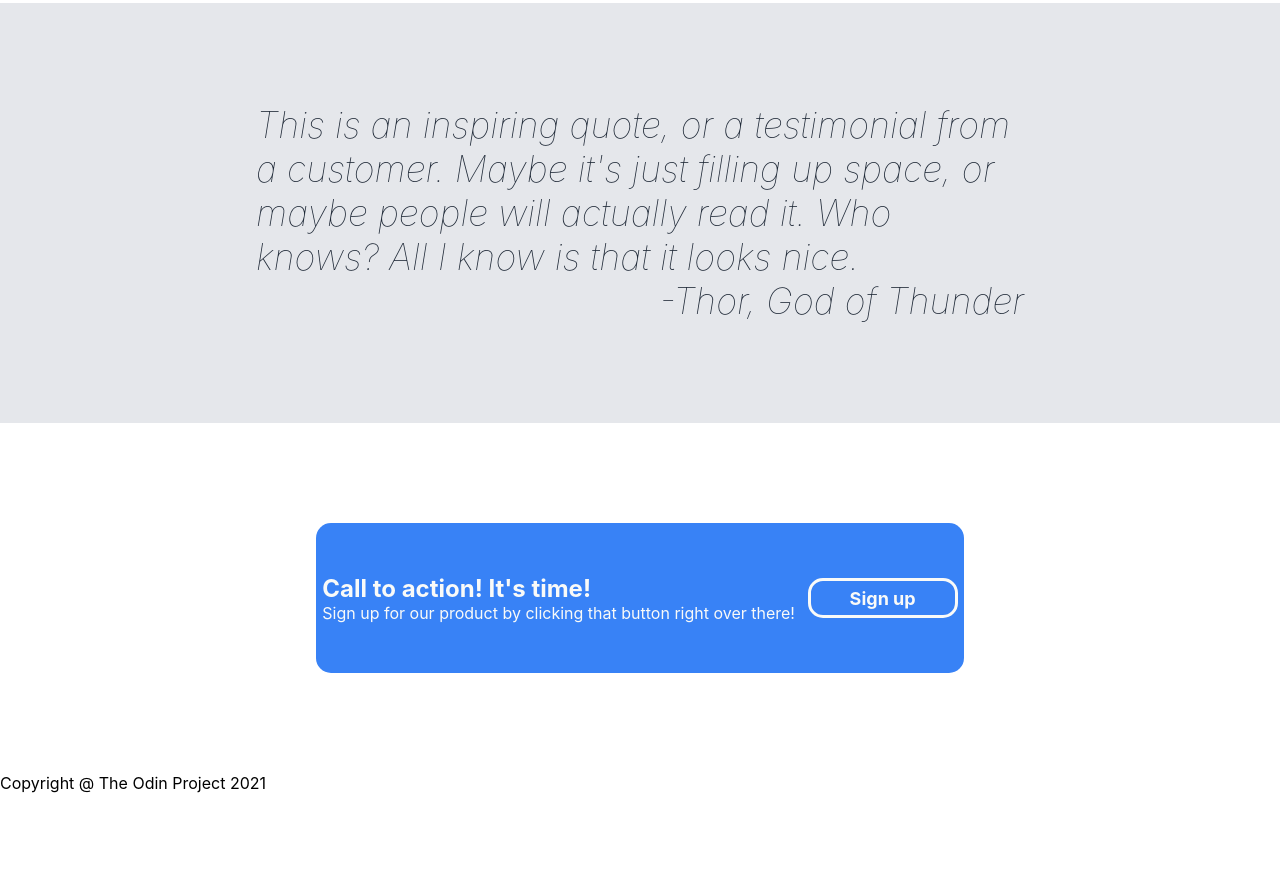
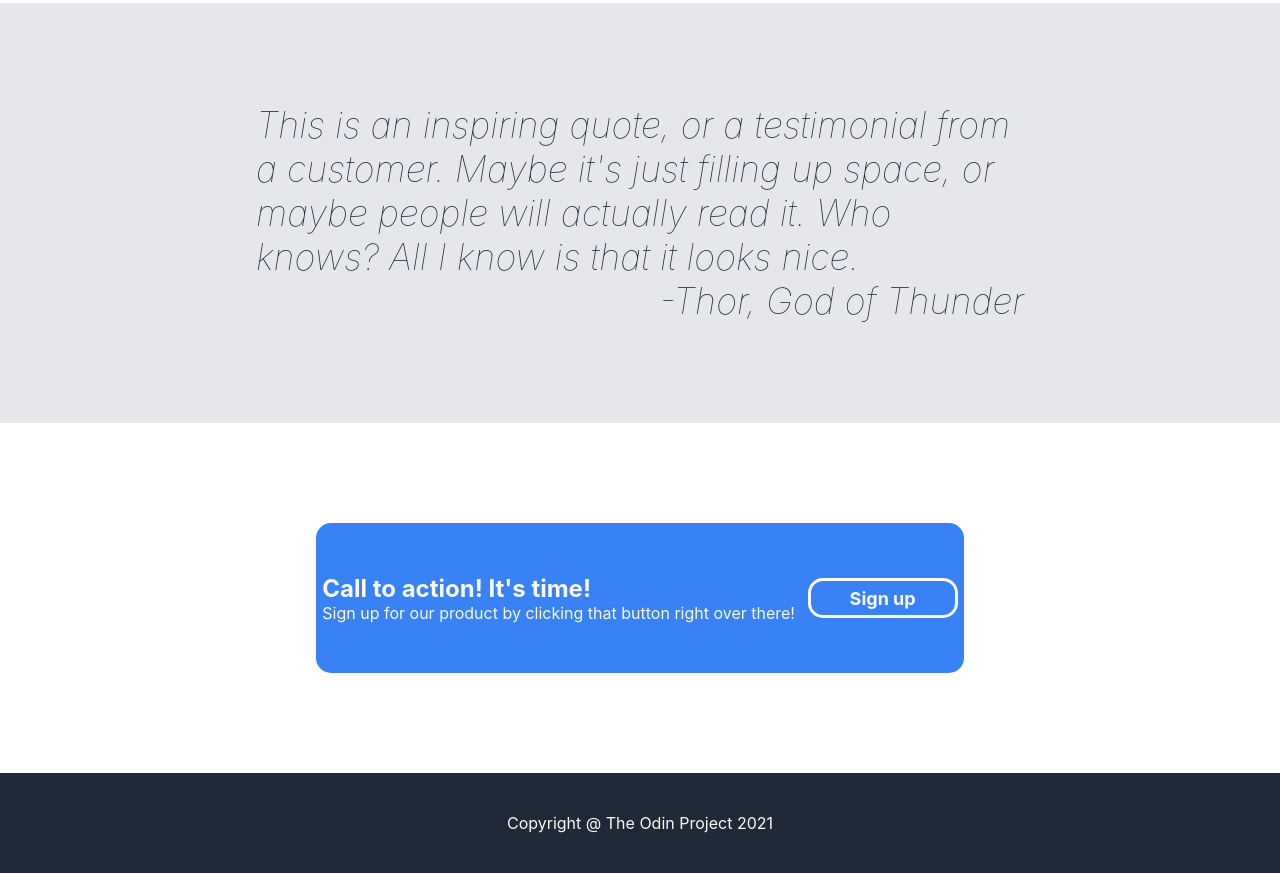
Before and after one commit to MatejVe/sample-landing-page, a plain HTML site: page index.html in a window 1280 px wide. Shown: the part 1011-1884 px from the top of the page. Before the commit the page ends 1804 px from the top, so only its background shows below. Drawn offline with Linux system fonts and the light colour scheme.

Commit message:
Style the footer

```diff
--- a/style.css
+++ b/style.css
@@ -169,3 +169,12 @@ body {
     font-weight: bold;
     color: #F9FAF8;
 }
+
+.footer {
+    display: flex;
+    background-color: #1F2937;
+    justify-content: center;
+    align-items: center;
+    color: #F9FAF8;
+    height: 100px;
+}
```
